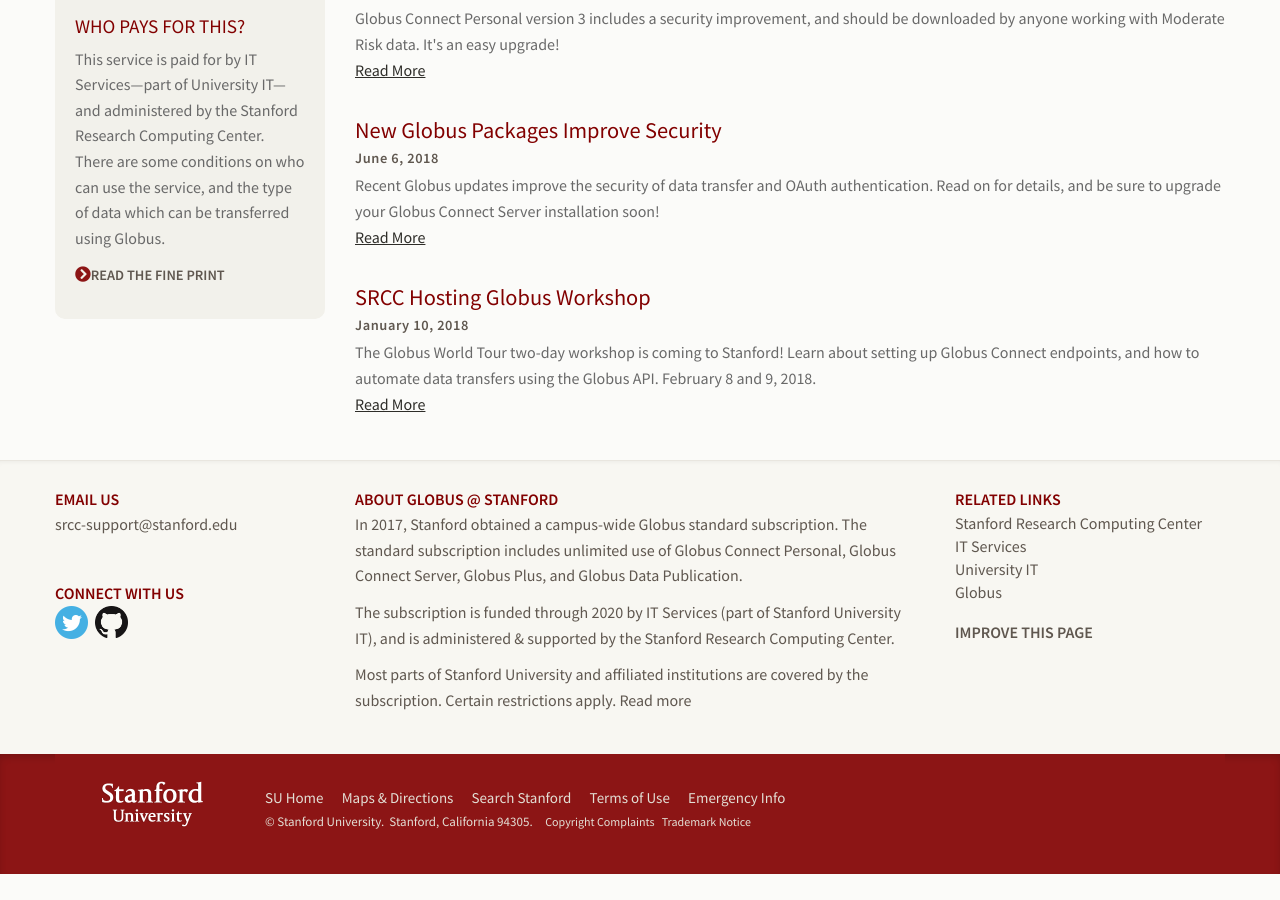
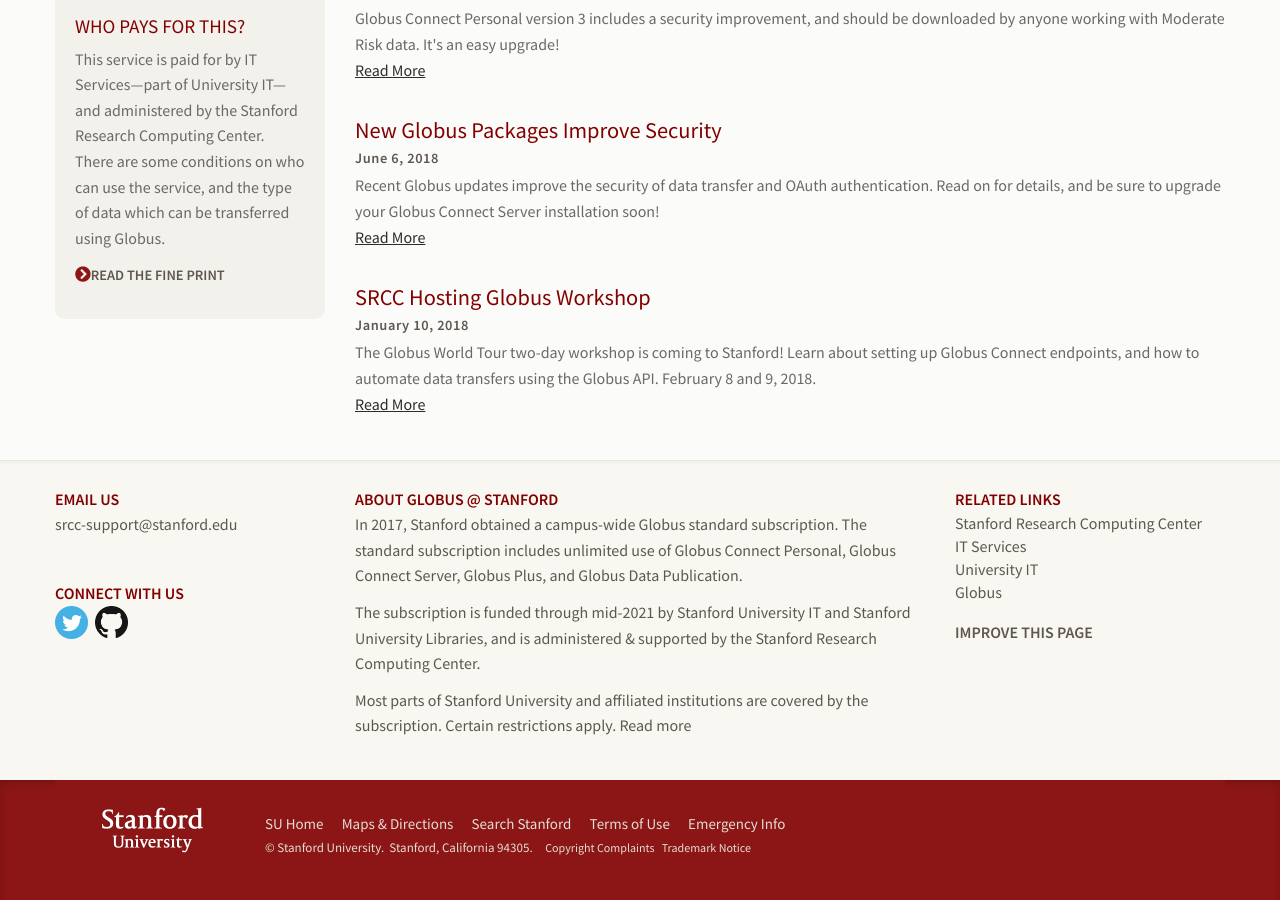
Before and after one commit to stanford-rc/globus.stanford.edu, a Jekyll site: the page built from index.html, in a window 1280 px wide and 900 px high, scrolled down 903 px. Built offline with Jekyll 4.4.1, drawn with Linux system fonts in a browser that asks for light colours; nearby versions of some CDN libraries; the list of posts is cut into pages by our own code; comment, search, counter and statistics services are not loaded.

Commit message:
Update funding source

```diff
--- a/_includes/bottom-middle.html
+++ b/_includes/bottom-middle.html
@@ -8,9 +8,9 @@ It is best used for the "More About Us" content.
 standard subscription includes unlimited use of Globus Connect Personal, Globus
 Connect Server, Globus Plus, and Globus Data Publication.</p>
 
-<p>The subscription is funded through 2020 by IT Services (part of Stanford
-University IT), and is administered &amp; supported by the Stanford Research
-Computing Center.</p>
+<p>The subscription is funded through mid-2021 by Stanford University IT and
+Stanford University Libraries, and is administered &amp; supported by the
+Stanford Research Computing Center.</p>
 
 <p>Most parts of Stanford University and affiliated institutions are covered by
 the subscription.  Certain restrictions apply.
```
